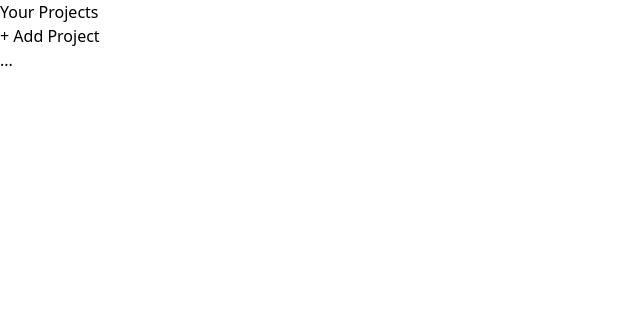
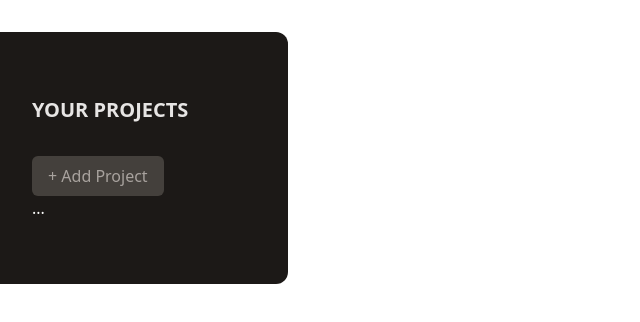
Before and after one commit to BartoszStachowski/React-Project-Manager, a React (Vite) app: page / in a window 1280 px wide. Shown: the top 322 px of the page, without its empty margins (0-640 px from the left). Built offline with nearby package versions, Linux system fonts and the light colour scheme.

Commit message:
sidebar styling

```diff
--- a/src/App.jsx
+++ b/src/App.jsx
@@ -2,7 +2,7 @@ import { ProjectSidebar } from "./components/ProjectSidebar";
 
 function App() {
   return (
-    <main>
+    <main className="my-8 h-screen">
       <ProjectSidebar />
     </main>
   );
--- a/src/components/ProjectSidebar.jsx
+++ b/src/components/ProjectSidebar.jsx
@@ -1,8 +1,12 @@
 export const ProjectSidebar = () => {
   return (
-    <aside>
-      <h2>Your Projects</h2>
-      <button>+ Add Project</button>
+    <aside className="w-1/3 rounded-r-xl bg-stone-900 px-8 py-16 text-stone-50 md:w-72">
+      <h2 className="mb-8 font-bold uppercase text-stone-200 md:text-xl">
+        Your Projects
+      </h2>
+      <button className="rounded-md bg-stone-700 px-4 py-2 text-xs text-stone-400 hover:bg-stone-600 hover:text-stone-100 md:text-base">
+        + Add Project
+      </button>
       <ul>...</ul>
     </aside>
   );
```
